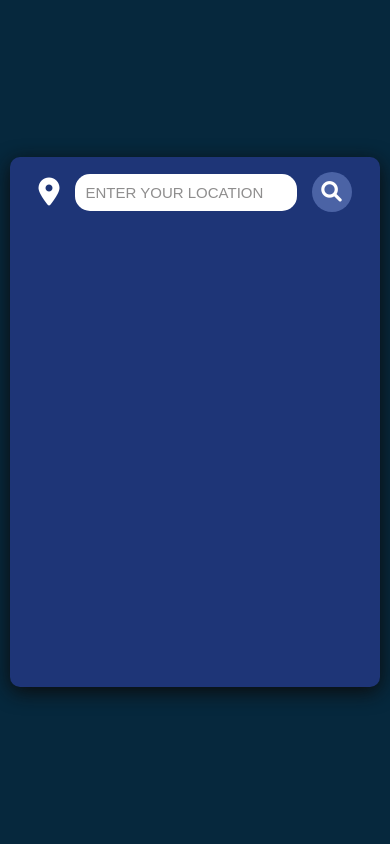
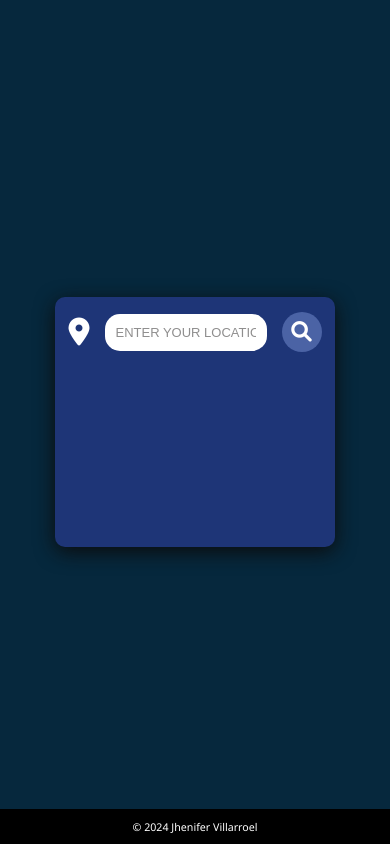
Before and after one commit to JhenieM/MeusProjetos, a PHP site: page / in a window 390 px wide. Run offline with PHP 8.4, Linux system fonts and the light colour scheme.

Commit message:
git caiu

```diff
--- a/MP #03 - Weather App/CSS/style.css
+++ b/MP #03 - Weather App/CSS/style.css
@@ -1,21 +1,21 @@
 @charset "UTF-8";
-@import url('https://fonts.googleapis.com/css2?family=Oswald:wght@200..700&display=swap');
 
 * {
     margin: 0;
     padding: 0;
     border: 0;
+}
 
-}
 body {
     height: 100vh;
     display: flex;
     align-items: center;
     justify-content: center;
-    background-color:#06283D;
+    background-color: #06283D;
     overflow: hidden;
     font-family: 'oswald';
 }
+
 .container-clima {
     width: 350px;
     height: 500px;
@@ -24,12 +24,14 @@ body {
     border-radius: 10px;
     background-color: #1e3577;
 }
+
 .search {
     display: flex;
     justify-content: center;
     align-items: center;
     gap: 5px;
 }
+
 .search button {
     cursor: pointer;
     border: 1px solid transparent;
@@ -42,10 +44,12 @@ body {
     display: grid;
     place-items: center;
 }
+
 .search i {
     color: #ffffff;
     font-size: 28px;
 }
+
 .search input {
     border: 1px solid transparent;
     border-radius: 15px;
@@ -54,17 +58,16 @@ body {
     height: 35px;
     margin: 0px 10px;
     font-size: 15px;
-	outline: none;
-	background: #FFFFFF;
-	color: #000000;
-	transition: .3s ease;
+    outline: none;
+    background: #FFFFFF;
+    color: #000000;
+    transition: .3s ease;
 }
+
 .search input::placeholder {
-	color: #8f8e8e;
+    color: #8f8e8e;
 }
-/* .search input:focus {
 
-} */
 .content {
     position: relative;
     align-items: center;
@@ -72,19 +75,23 @@ body {
     flex-direction: column;
     top: 20px;
 }
+
 .content span {
     text-align: center;
     color: white;
 }
+
 span, input {
     text-transform: uppercase;
 }
+
 .span-city {
     position: relative;
     top: 40px;
     font-size: 30px;
     display: flex;
 }
+
 .temp-img {
     position: relative;
     top: 35px;
@@ -93,6 +100,7 @@ span, input {
     align-items: center;
     flex-direction: column;
 }
+
 .content-text {
     width: 100%;
     height: 160px;
@@ -102,20 +110,24 @@ span, input {
     font-size: 20px;
     margin-top: 20px;
 }
-.win-block, .hum-block{
+
+.win-block, .hum-block {
     display: flex;
     justify-content: center;
     align-items: center;
     gap: 10px;
 }
+
 #hum-icon, #win-icon {
     font-size: 30px;
 }
+
 #weather {
     display: flex;
     text-align: center;
     align-items: center;
 }
+
 .img-clima {
     width: 100px;
 }
@@ -127,9 +139,83 @@ span, input {
     display: block;
 }
 
-.error span{
+.error span {
     color: #ffffff;
     font-size: 20px;
     font-weight: 500;
     margin-top: 12px;
 }
+
+footer {
+    position: fixed;
+    bottom: 0;
+    background-color: #000000;
+    padding: 10px;
+    height: 15px;
+    width: 100%;
+    display: grid;
+    place-items: center;
+}
+
+footer p {
+    color: white;
+    font-family: 'Noto Sans';
+    font-size: 9pt;
+}
+
+/* Telas menores que 768px */
+@media (max-width: 768px) {
+    .container-clima {
+        width: 300px;
+        height: auto;
+    }
+
+    .search input {
+        width: 160px;
+        font-size: 14px;
+    }
+
+    .span-city {
+        font-size: 24px;
+    }
+
+    .content-text {
+        font-size: 18px;
+    }
+
+    .win-block, .hum-block {
+        gap: 5px;
+    }
+}
+
+/* Telas menores que 480px */
+@media (max-width: 480px) {
+    .container-clima {
+        width: 260px;
+    }
+
+    .search input {
+        width: 140px;
+        font-size: 13px;
+    }
+
+    .span-city {
+        font-size: 20px;
+    }
+
+    .content-text {
+        font-size: 16px;
+    }
+
+    .img-clima {
+        width: 80px;
+    }
+
+    .error span {
+        font-size: 16px;
+    }
+
+    footer p {
+        font-size: 8pt;
+    }
+}
--- a/MP #03 - Weather App/index.html
+++ b/MP #03 - Weather App/index.html
@@ -4,6 +4,8 @@
         <meta charset="UTF-8">
         <link rel="stylesheet" href="CSS/style.css">
         <link rel="stylesheet" href="https://cdnjs.cloudflare.com/ajax/libs/font-awesome/6.0.0-beta3/css/all.min.css">
+        <link href="https://fonts.googleapis.com/css2?family=Oswald:wght@200..700&display=swap" rel="stylesheet">
+        <link href="https://fonts.googleapis.com/css2?family=Noto+Sans:ital,wght@0,100..900;1,100..900&family=Oswald:wght@200..700&display=swap" rel="stylesheet">
         <title>Weather</title>
         <link rel="icon" href="./IMG/clear_day.svg">
     </head>
@@ -47,6 +49,9 @@
                 </div>
             </div>
         </main>
+        <footer>
+            <p>© 2024 Jhenifer Villarroel</p>
+        </footer>
         <script type="text/javascript" src="./JS/index.js"></script>
     </body>
 </html>
--- a/MP #05 - Tradutor/index.html
+++ b/MP #05 - Tradutor/index.html
@@ -22,7 +22,6 @@
             </div>
             <div class="tradutor-box">
             </div>
-        </div>
     </div>
 
 </body>
```
Also changed, not shown: MP #05 - Tradutor/SCRIPT/package-lock.json (renamed from MP #05 - Tradutor/package-lock.json).
